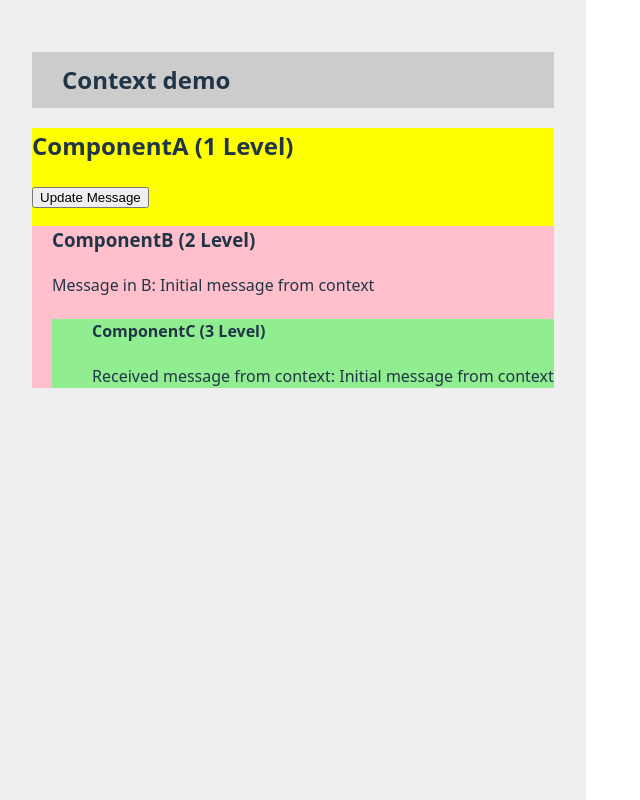
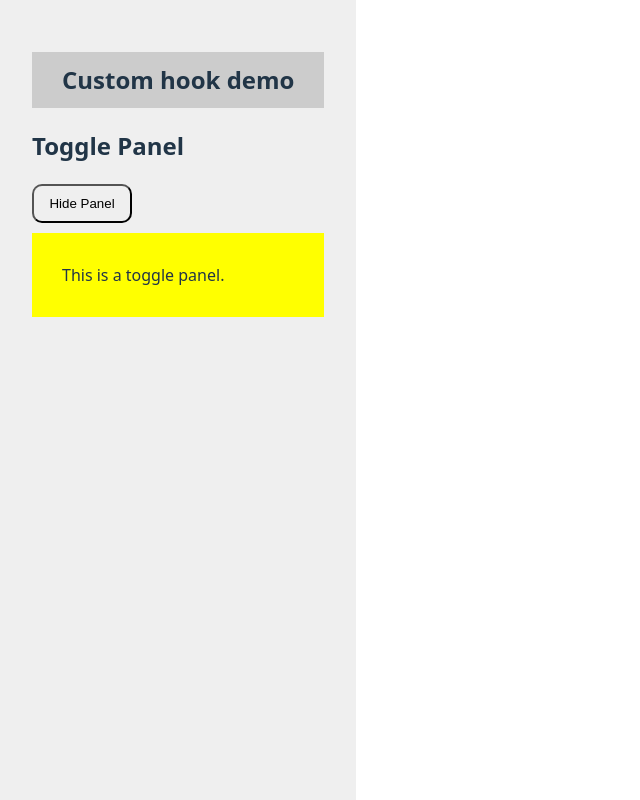
Before and after one commit to Jeinn-co/03-ref-meno-form, a React (Vite) app: page / in a window 1280 px wide. Shown: the whole page, without its empty margins (0-640 px from the left). Built offline with nearby package versions, Linux system fonts and the light colour scheme.

Commit message:
Toggle boolean

```diff
--- a/src/App.jsx
+++ b/src/App.jsx
@@ -1,6 +1,5 @@
 import "./App.css";
-import ComponentA from "./components/ComponentA";
-import { MessageProvider } from "./context/MessageContext";
+import ToggleBoolean from "./components/ToggleBoolean";
 
 function App() {
   return (
@@ -11,11 +10,10 @@ function App() {
           padding: "10px 30px",
         }}
       >
-        Context demo
+        Custom hook demo
       </h2>
-      <MessageProvider>
-        <ComponentA />
-      </MessageProvider>
+      <ToggleBoolean/>
+
     </section>
   );
 }
--- a/src/components/ComponentA.jsx
+++ /dev/null
@@ -1,21 +0,0 @@
-import React from "react";
-import { useMessage } from "../context/MessageContext";
-import ComponentB from "./ComponentB";
-
-export default function ComponentA() {
-  const { setMessage } = useMessage();
-
-  return (
-    <div style={{ backgroundColor: "yellow" }}>
-      <h2>ComponentA (1 Level)</h2>
-      <button
-        onClick={() =>
-          setMessage("Updated at " + new Date().toLocaleTimeString())
-        }
-      >
-        Update Message
-      </button>
-      <ComponentB />
-    </div>
-  );
-}
--- a/src/components/ComponentB.jsx
+++ /dev/null
@@ -1,15 +0,0 @@
-import React from "react";
-import { useMessage } from "../context/MessageContext";
-import ComponentC from "./ComponentC";
-
-export default function ComponentB() {
-  const { message } = useMessage();
-
-  return (
-    <div style={{ paddingLeft: 20, backgroundColor: "pink" }}>
-      <h3>ComponentB (2 Level)</h3>
-      <p>Message in B: {message}</p>
-      <ComponentC />
-    </div>
-  );
-}
--- a/src/components/ComponentC.jsx
+++ /dev/null
@@ -1,13 +0,0 @@
-import React from "react";
-import { useMessage } from "../context/MessageContext";
-
-export default function ComponentC() {
-  const { message } = useMessage();
-
-  return (
-    <div style={{ paddingLeft: 40, backgroundColor: "lightgreen" }}>
-      <h4>ComponentC (3 Level)</h4>
-      <p>Received message from context: {message}</p>
-    </div>
-  );
-}
--- /dev/null
+++ b/src/components/ToggleBoolean.jsx
@@ -0,0 +1,38 @@
+import React, { useState } from "react";
+
+export default function TogglePanel() {
+  const [isOpen, setIsOpen] = useState(true);
+
+  const handleToggle = () => {
+    setIsOpen((prev) => !prev);
+  };
+
+  return (
+    <div>
+      <h2>Toggle Panel</h2>
+      <button
+        onClick={handleToggle}
+        style={{
+          width: 100,
+          padding: 10,
+          borderRadius: 10,
+        }}
+      >
+        {isOpen ? "Hide Panel" : "Show Panel"}
+      </button>
+      {isOpen && (
+        <div
+          style={{
+            marginTop: 10,
+            background: "#ff0",
+            padding: 30,
+            //   transition: "opacity 0.4s ease",
+            //   opacity: isOpen ? 1 : 0,
+          }}
+        >
+          This is a toggle panel.
+        </div>
+      )}
+    </div>
+  );
+}
--- a/src/context/MessageContext.jsx
+++ /dev/null
@@ -1,25 +0,0 @@
-import React, { createContext, useContext, useState } from "react";
-
-// 建立 context
-const MessageContext = createContext(null);
-
-// Provider：集中提供 state 與更新函式
-export function MessageProvider({ children }) {
-  const [message, setMessage] = useState("Initial message from context");
-
-  return (
-    <MessageContext.Provider value={{ message, setMessage }}>
-      {children}
-    </MessageContext.Provider>
-  );
-}
-
-// 封裝 useContext
-export function useMessage() {
-  const context = useContext(MessageContext);
-  if (context === null) {
-    throw new Error("useMessage must be used within a MessageProvider");
-  }
-  // debugger
-  return context;
-}
```
